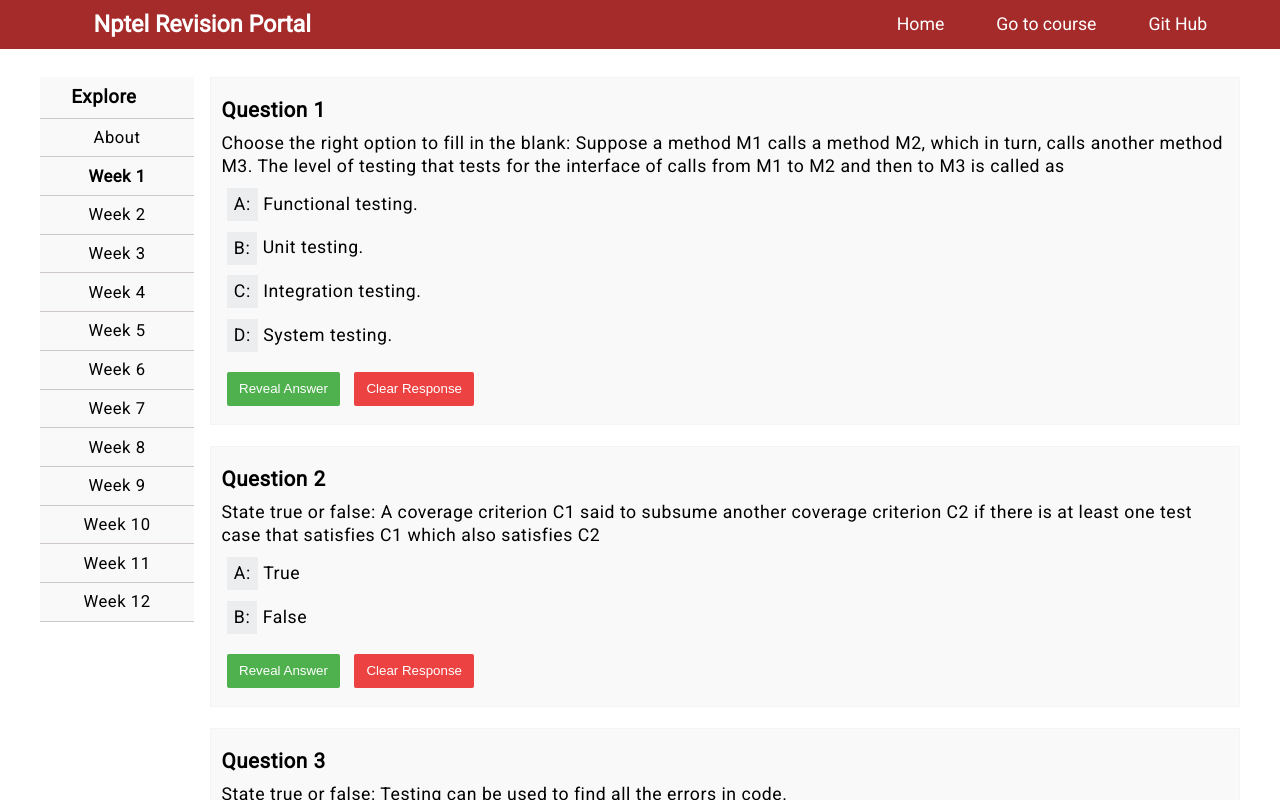
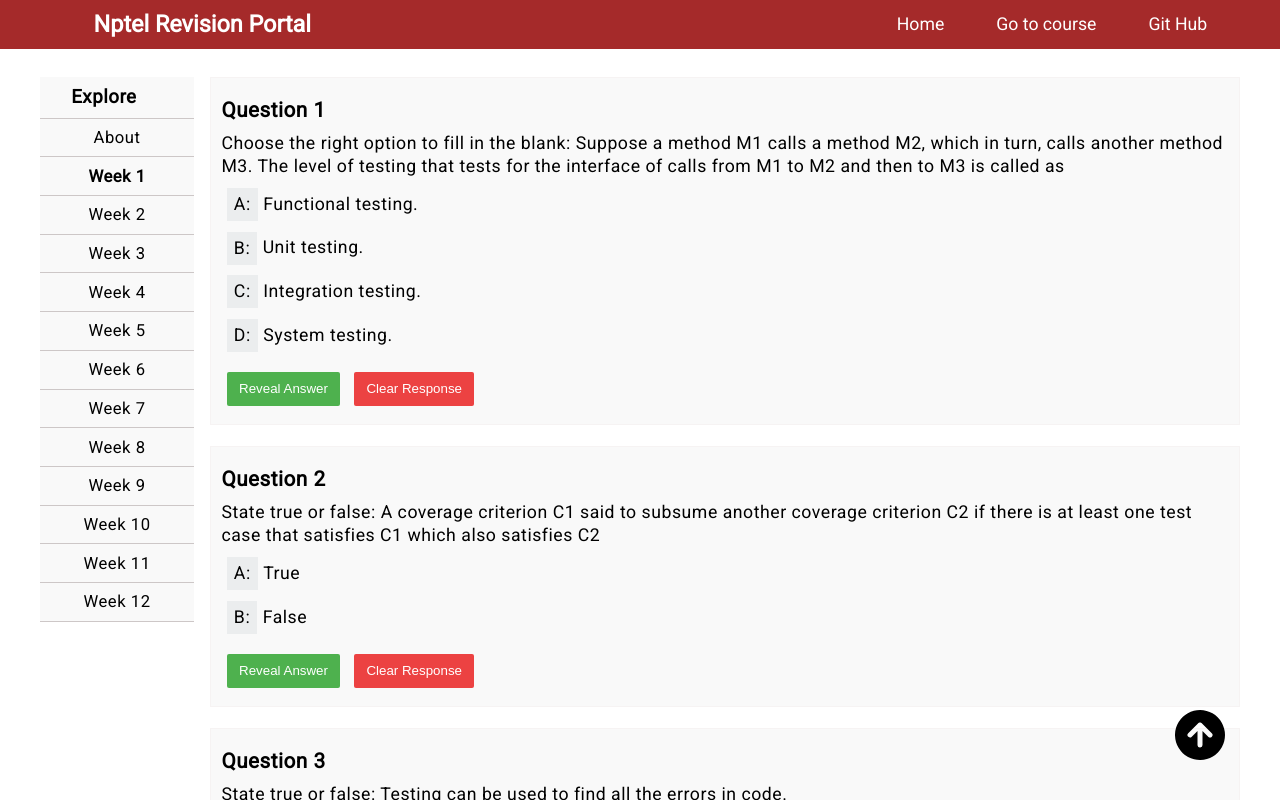
Before and after one commit to coderankita07/Quiz_nptel, a React (Vite) app: page /week/1 in a window 1280 px wide. Built offline with nearby package versions, Linux system fonts and the light colour scheme.

Commit message:
add scroll to top button on ui

```diff
--- a/src/components/QuestionCard.jsx
+++ b/src/components/QuestionCard.jsx
@@ -24,7 +24,9 @@ const QuestionCard = ({
         <p className={classes.questionText}>{ReactHtmlParser(question[0])}</p>
       </div>
 
-      {questionImage ? <img src={questionImage} /> : null}
+      {questionImage ? (
+        <img src={questionImage} className={classes.image} />
+      ) : null}
 
       {question.map((option, index) => {
         const optionClasses = classNames(classes.option, {
--- a/src/routes/home.jsx
+++ b/src/routes/home.jsx
@@ -1,6 +1,7 @@
 /** External */
-import React, { useState } from "react";
+import React from "react";
 import { Navigate, Route, Routes } from "react-router-dom";
+import { TbCircleArrowUpFilled } from "react-icons/tb";
 
 /** Components */
 import About from "./about";
@@ -9,6 +10,7 @@ import Sidebar from "../components/sidebar";
 
 /** Utils */
 import { questions, rightAnswers, images } from "../../db";
+import { scrollContainerToTop } from "../utils/common";
 
 /** Styles */
 import classes from "../../styles/home.module.css";
@@ -38,6 +40,10 @@ const Home = () => {
             <Route path="*" element={<Navigate to="/about" replace />} />
           </Routes>
         </div>
+
+        <div className={classes.moveToTopBtn} onClick={scrollContainerToTop}>
+          <TbCircleArrowUpFilled />
+        </div>
       </div>
     </div>
   );
--- a/styles/QuestionCard.module.css
+++ b/styles/QuestionCard.module.css
@@ -22,6 +22,10 @@
 
 .questionText {
   margin: 0;
+}
+
+.image {
+  width: 30%;
 }
 
 .option {
--- a/styles/home.module.css
+++ b/styles/home.module.css
@@ -15,3 +15,13 @@
 .rightContainer {
   flex: 1;
 }
+
+.moveToTopBtn {
+  position: fixed;
+  bottom: 20px;
+  right: 50px;
+  font-size: 60px;
+  cursor: pointer;
+  background-clip: padding-box;
+  opacity: 1;
+}
```
